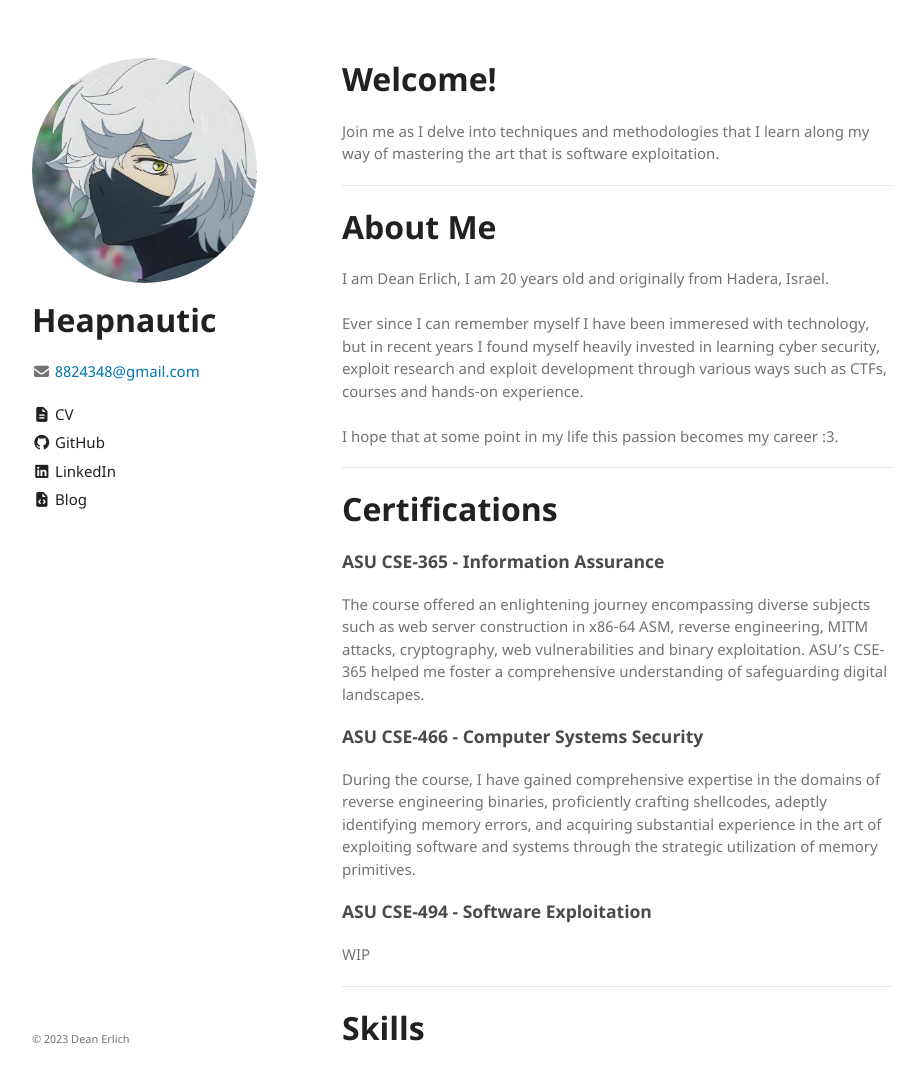
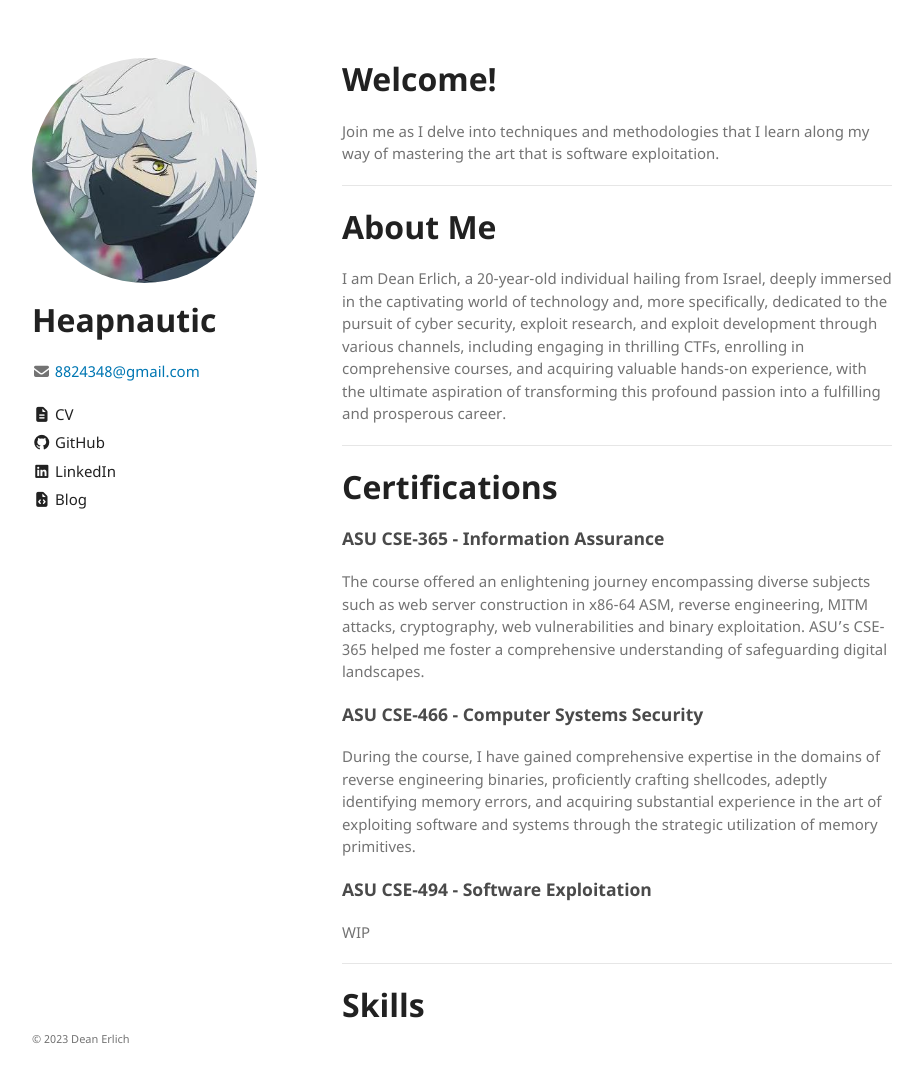
Before and after one commit to ninpwn/ninpwn.github.io, a Jekyll site: the page built from index.md, in a window 1280 px wide and 1098 px high. Shown: the top 1082 px of the window, without its empty margins (178-1101 px from the left). Built offline with Jekyll 4.4.1, drawn with Linux system fonts in a browser that asks for light colours; our own code applies the rules of GitHub Pages for plain Markdown files.

Commit message:
Update index.md

```diff
--- a/index.md
+++ b/index.md
@@ -10,13 +10,7 @@ Join me as I delve into techniques and methodologies that I learn along my way o
 
 # About Me
 
-I am Dean Erlich, I am 20 years old and originally from Hadera, Israel.
-\
-\
-Ever since I can remember myself I have been immeresed with technology, but in recent years I found myself heavily invested in learning cyber security, exploit research and exploit development through various ways such as CTFs, courses and hands-on experience.
-\
-\
-I hope that at some point in my life this passion becomes my career :3.
+I am Dean Erlich, a 20-year-old individual hailing from Israel, deeply immersed in the captivating world of technology and, more specifically, dedicated to the pursuit of cyber security, exploit research, and exploit development through various channels, including engaging in thrilling CTFs, enrolling in comprehensive courses, and acquiring valuable hands-on experience, with the ultimate aspiration of transforming this profound passion into a fulfilling and prosperous career.
 
 ---
 
```
